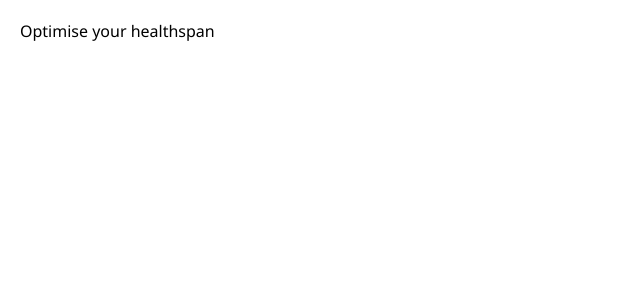
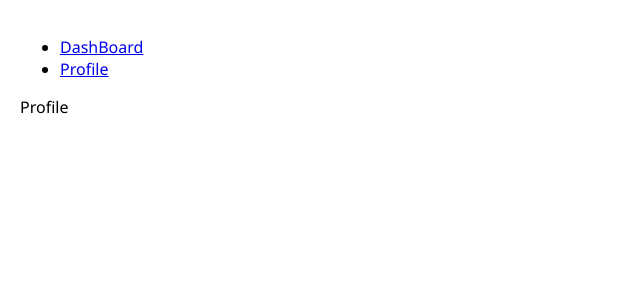
Before and after one commit to jordisabat/lifespan, a React (Vite) app: page /profile in a window 1280 px wide. Shown: the top 300 px of the page, without its empty margins (0-640 px from the left). Built offline with nearby package versions, Linux system fonts and the light colour scheme.

Commit message:
feat: add react router

```diff
--- a/package.json
+++ b/package.json
@@ -44,6 +44,7 @@
     "@material-tailwind/react": "^2.0.1",
     "@tanstack/react-query": "^4.29.7",
     "react": "^18.2.0",
-    "react-dom": "^18.2.0"
+    "react-dom": "^18.2.0",
+    "react-router-dom": "^6.12.1"
   }
 }
--- a/src/App.tsx
+++ b/src/App.tsx
@@ -1,7 +1,16 @@
+import { StrictMode } from "react";
 import { createRoot } from "react-dom/client";
+import { BrowserRouter } from "react-router-dom";
+import Home from "./components/Home";
 
 const App = () => {
-  return <div>Optimise your healthspan</div>;
+  return (
+    <StrictMode>
+      <BrowserRouter>
+        <Home />
+      </BrowserRouter>
+    </StrictMode>
+  );
 };
 
 const container = document.getElementById("root");
--- /dev/null
+++ b/src/components/Dashboard.tsx
@@ -0,0 +1,9 @@
+const DashBoard = () => {
+  return (
+    <div>
+      <h1>Dashboard</h1>
+    </div>
+  );
+};
+
+export default DashBoard;
--- /dev/null
+++ b/src/components/Header.tsx
@@ -0,0 +1,20 @@
+import { Link } from "react-router-dom";
+
+const Header = () => {
+  return (
+    <header>
+      <nav>
+        <ul>
+          <li>
+            <Link to="/">DashBoard</Link>
+          </li>
+          <li>
+            <Link to="/profile">Profile</Link>
+          </li>
+        </ul>
+      </nav>
+    </header>
+  );
+};
+
+export default Header;
--- /dev/null
+++ b/src/components/Home.tsx
@@ -0,0 +1,18 @@
+import { Route, Routes } from "react-router-dom";
+import DashBoard from "./Dashboard";
+import Header from "./Header";
+import Profile from "./Profile";
+
+const Home = () => {
+  return (
+    <>
+      <Header />
+      <Routes>
+        <Route path="/" element={<DashBoard />} />
+        <Route path="/profile" element={<Profile />} />
+      </Routes>
+    </>
+  );
+};
+
+export default Home;
--- /dev/null
+++ b/src/components/Profile.tsx
@@ -0,0 +1,5 @@
+const Profile = () => {
+    return (<div>Profile</div>);
+}
+
+export default Profile;
```
Also changed, not shown: 1 other file (tests, documents, lock files or other folders).
